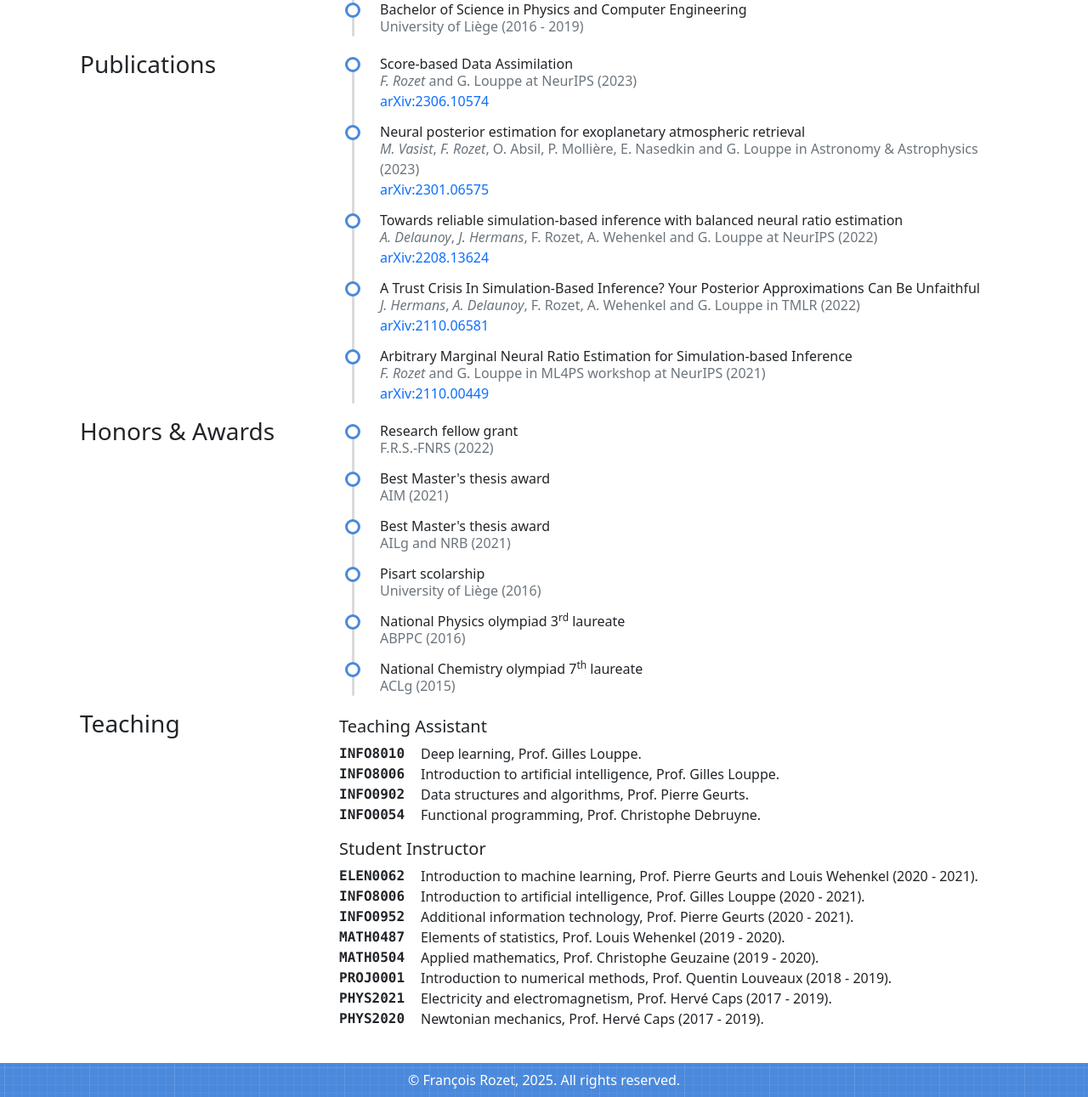
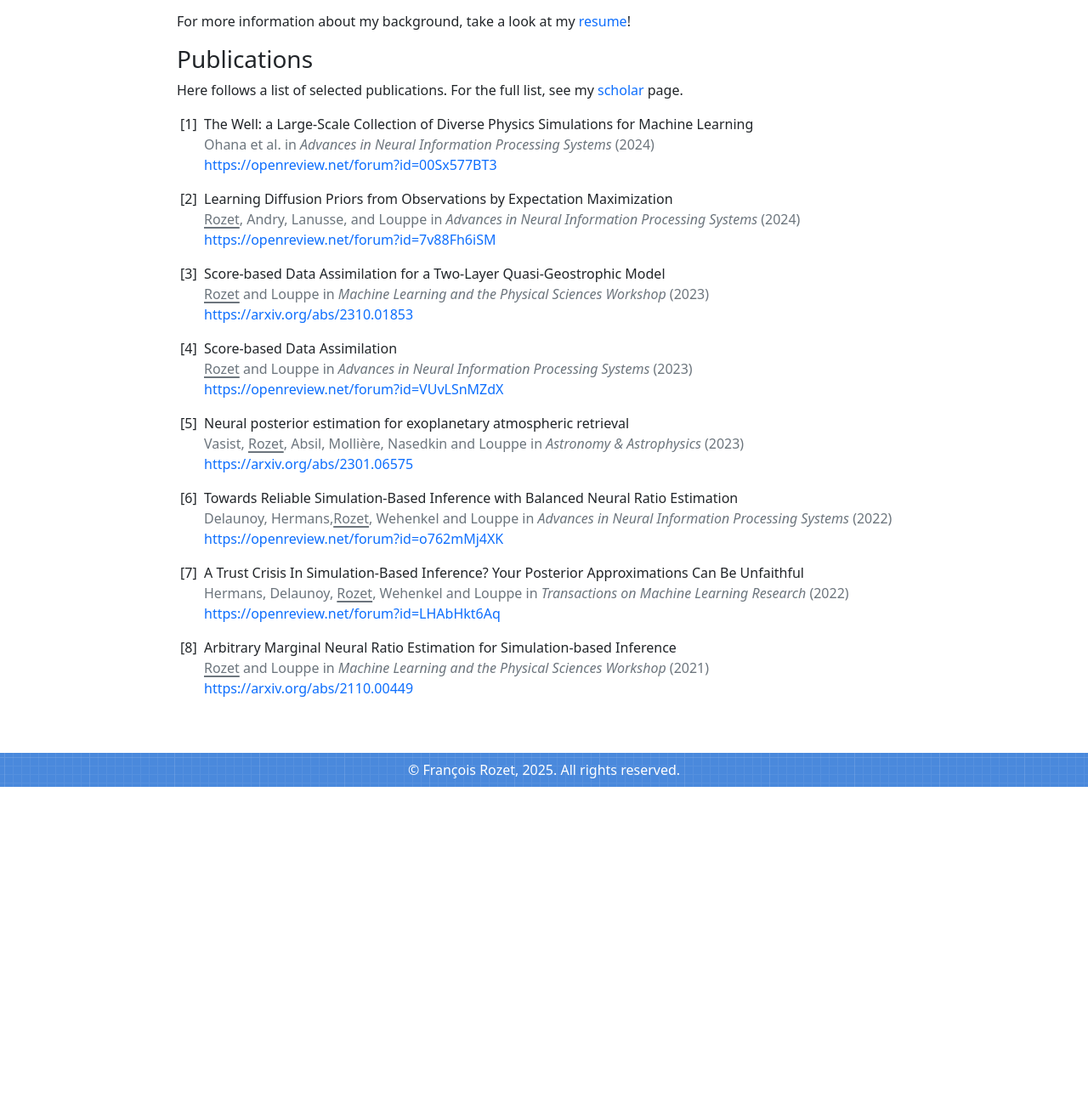
Before and after one commit to francois-rozet/francois-rozet.github.io, a plain HTML site: page index.html in a window 1280 px wide. Shown: the part 553-1844 px from the top of the page at 85% size. After the commit the page ends 1479 px from the top, so only its background shows below. Drawn offline with nearby package versions, Linux system fonts and the light colour scheme.

Commit message:
Simplify design and add resume

```diff
--- a/css/main.css
+++ b/css/main.css
@@ -1,14 +1,18 @@
 :root {
   --flat-blue: #4a89dc;
-  --flat-grey: #dadada;
 }
 
 a {
   text-decoration: none;
 }
 
-.fw-semibold {
-  font-weight: 500;
+u {
+  text-decoration-thickness: 0.1em;
+  text-underline-offset: 0.2em;
+}
+
+body .container {
+  max-width: 960px;
 }
 
 header {
@@ -66,72 +70,12 @@ header .socials > a:hover {
   }
 }
 
-main {
-  display: grid;
-  grid-template-columns: auto;
-  column-gap: 2rem;
+#publications > ol > li::marker {
+  content: "[" counter(list-item) "]  ";
 }
 
-main > h3 {
-  margin-top: 2rem;
-}
-
-@media (min-width: 768px) {
-  main {
-    grid-template-columns: 25% auto;
-  }
-
-  main > h3 {
-    margin-top: 0;
-  }
-}
-
-ul.timeline {
-  position: relative;
-  list-style-type: none;
-}
-
-ul.timeline:before {
-  position: absolute;
-  background: var(--flat-grey);
-  border-radius: 1.5px;
-  content: ' ';
-  height: 100%;
-  left: calc(1rem - 1.5px);
-  width: 3px;
-}
-
-ul.timeline > li {
-  margin: 0 0 1rem 1rem;
-}
-
-ul.timeline > li:before {
-  position: absolute;
-  background: white;
-  border: 3px solid var(--flat-blue);
-  border-radius: 50%;
-  content: ' ';
-  height: 18px;
-  left: calc(1rem - 9px);
-  width: 18px;
-}
-
-#teaching dl {
-  display: grid;
-}
-
-#teaching dl > dt {
-  font-family: var(--bs-font-monospace);
-}
-
-@media (min-width: 768px) {
-  #teaching dl {
-    grid-template-columns: 6rem auto;
-  }
-
-  #teaching dl > dd {
-    margin-bottom: 0;
-  }
+#publications > ol > li > p:not(:last-child) {
+  margin-bottom: 0;
 }
 
 footer {
--- a/index.html
+++ b/index.html
@@ -16,12 +16,13 @@
     <header class="text-center text-white">
       <div class="container p-5">
         <div>
-          <img class="shadow" src="files/avatar.jpeg" alt="My nephew and I.">
+          <img class="shadow" src="files/avatar.jpg">
         </div>
         <div class="text-md-start">
           <h1>François Rozet</h1>
           <p>PhD student in Deep Learning at ULiège</p>
           <div class="socials fs-3">
+            <a href="https://raw.githubusercontent.com/francois-rozet/resume/main/resume.pdf" title="Resume"><i class="fa-solid fa-file-lines"></i></a>
             <a href="mailto:francois.rozet@uliege.be" title="Mail"><i class="fa fa-envelope"></i></a>
             <a href="https://scholar.google.com/citations?user=C-WS1pwAAAAJ" title="Google Scholar"><i class="fa fa-graduation-cap"></i></a>
             <a href="https://github.com/francois-rozet" title="GitHub"><i class="fab fa-github"></i></a>
@@ -31,123 +32,59 @@
       </div>
     </header>
 
-    <main class="container p-4">
+    <main class="container p-5">
       <h3>About me</h3>
-      <section id="about">
-        <p>My name is François. I am a PhD student in deep learning under the supervision of Prof. <a href="https://glouppe.github.io">Gilles Louppe</a> at the <a href="https://www.uliege.be/">University of Liège</a> in Belgium. My research mainly consists in developing and applying deep learning methods to Bayesian inference problems in large-scale dynamical systems (oceans, atmospheres, ...). My work lies at the intersection of many subjects, most notably density estimation, generative modeling and inverse problems.</p>
-      </section>
-
-      <h3>Education</h3>
-      <section id="education" class="mt-2">
-        <ul class="timeline">
-          <li>
-            <p class="fw-semibold lh-1 mb-0">PhD in Machine Learning</p>
-            <p class="text-muted">University of Liège (since 2021)</p>
-          </li>
-          <li>
-            <p class="fw-semibold lh-1 mb-0">Master of Science in Data Science and Engineering</p>
-            <p class="text-muted">University of Liège (2019 - 2021)</p>
-          </li>
-          <li>
-            <p class="fw-semibold lh-1 mb-0">Bachelor of Science in Physics and Computer Engineering</p>
-            <p class="text-muted">University of Liège (2016 - 2019)</p>
-          </li>
-        </ul>
+      <section id="about" style="text-align: justify;">
+        <p>Hi, my name is François! I am a PhD student in deep learning under the supervision of Prof. <a href="https://glouppe.github.io">Gilles Louppe</a> at the <a href="https://www.uliege.be/">University of Liège</a> in Belgium. My research consists in developing and applying deep learning methods to Bayesian inference problems in large-scale dynamical systems (oceans, atmospheres, ...). I am interested in many topics, including generative modeling, inverse problems, and physics emulation, both from an application and theoretical perspective.</p>
+        <p>I am also passionate about software development and open-source software. I regularly contribute to open-source projects and have published several libraries with thousands of daily users such as <a href="https://github.com/probabilists/zuko">Zuko</a>, <a href="https://github.com/francois-rozet/piqa">PIQA</a> and <a href="https://github.com/francois-rozet/inox">Inox</a>.</p>
+        <p>For more information about my background, take a look at my <a href="https://raw.githubusercontent.com/francois-rozet/resume/main/resume.pdf">resume</a>!</p>
       </section>
 
       <h3>Publications</h3>
-      <section id="publications" class="mt-2">
-        <ul class="timeline">
+      <section id="publications">
+        <p>Here follows a list of selected publications. For the full list, see my <a href="https://scholar.google.com/citations?user=C-WS1pwAAAAJ">scholar</a> page.</p>
+        <ol>
           <li>
-            <p class="fw-semibold lh-1 mb-0">Score-based Data Assimilation</p>
-            <p class="text-muted mb-0"><i>F. Rozet</i> and G. Louppe at NeurIPS (2023)</p>
-            <p><a href="https://arxiv.org/abs/2306.10574">arXiv:2306.10574</a></p>
+            <p>The Well: a Large-Scale Collection of Diverse Physics Simulations for Machine Learning</p>
+            <p class="text-muted">Ohana et al. in <i>Advances in Neural Information Processing Systems</i> (2024)</p>
+            <p><a href="https://openreview.net/forum?id=00Sx577BT3">https://openreview.net/forum?id=00Sx577BT3</a></p>
           </li>
           <li>
-            <p class="fw-semibold lh-1 mb-0">Neural posterior estimation for exoplanetary atmospheric retrieval</p>
-            <p class="text-muted mb-0"><i>M. Vasist</i>, <i>F. Rozet</i>, O. Absil, P. Mollière, E. Nasedkin and G. Louppe in Astronomy & Astrophysics (2023)</p>
-            <p><a href="https://arxiv.org/abs/2301.06575">arXiv:2301.06575</a></p>
+            <p>Learning Diffusion Priors from Observations by Expectation Maximization</p>
+            <p class="text-muted"><u>Rozet</u>, Andry, Lanusse, and Louppe in <i>Advances in Neural Information Processing Systems</i> (2024)</p>
+            <p><a href="https://openreview.net/forum?id=7v88Fh6iSM">https://openreview.net/forum?id=7v88Fh6iSM</a></p>
           </li>
           <li>
-            <p class="fw-semibold lh-1 mb-0">Towards reliable simulation-based inference with balanced neural ratio estimation</p>
-            <p class="text-muted mb-0"><i>A. Delaunoy</i>, <i>J. Hermans</i>, F. Rozet, A. Wehenkel and G. Louppe at NeurIPS (2022)</p>
-            <p><a href="https://arxiv.org/abs/2208.13624">arXiv:2208.13624</a></p>
+            <p>Score-based Data Assimilation for a Two-Layer Quasi-Geostrophic Model</p>
+            <p class="text-muted"><u>Rozet</u> and Louppe in <i>Machine Learning and the Physical Sciences Workshop</i> (2023)</p>
+            <p><a href="https://arxiv.org/abs/2310.01853">https://arxiv.org/abs/2310.01853</a></p>
           </li>
           <li>
-            <p class="fw-semibold lh-1 mb-0">A Trust Crisis In Simulation-Based Inference? Your Posterior Approximations Can Be Unfaithful</p>
-            <p class="text-muted mb-0"><i>J. Hermans</i>, <i>A. Delaunoy</i>, F. Rozet, A. Wehenkel and G. Louppe in TMLR (2022)</p>
-            <p><a href="https://arxiv.org/abs/2110.06581">arXiv:2110.06581</a></p>
+            <p>Score-based Data Assimilation</p>
+            <p class="text-muted"><u>Rozet</u> and Louppe in <i>Advances in Neural Information Processing Systems</i> (2023)</p>
+            <p><a href="https://openreview.net/forum?id=VUvLSnMZdX">https://openreview.net/forum?id=VUvLSnMZdX</a></p>
           </li>
           <li>
-            <p class="fw-semibold lh-1 mb-0">Arbitrary Marginal Neural Ratio Estimation for Simulation-based Inference</p>
-            <p class="text-muted mb-0"><i>F. Rozet</i> and G. Louppe in ML4PS workshop at NeurIPS (2021)</p>
-            <p><a href="https://arxiv.org/abs/2110.00449">arXiv:2110.00449</a></p>
+            <p>Neural posterior estimation for exoplanetary atmospheric retrieval</p>
+            <p class="text-muted">Vasist, <u>Rozet</u>, Absil, Mollière, Nasedkin and Louppe in <i>Astronomy & Astrophysics</i> (2023)</p>
+            <p><a href="https://arxiv.org/abs/2301.06575">https://arxiv.org/abs/2301.06575</a></p>
+          </li>
+          <li>
+            <p>Towards Reliable Simulation-Based Inference with Balanced Neural Ratio Estimation</p>
+            <p class="text-muted">Delaunoy, Hermans,<u>Rozet</u>, Wehenkel and Louppe in <i>Advances in Neural Information Processing Systems</i> (2022)</p>
+            <p><a href="https://openreview.net/forum?id=o762mMj4XK">https://openreview.net/forum?id=o762mMj4XK</a></p>
+          </li>
+          <li>
+            <p>A Trust Crisis In Simulation-Based Inference? Your Posterior Approximations Can Be Unfaithful</p>
+            <p class="text-muted">Hermans, Delaunoy, <u>Rozet</u>, Wehenkel and Louppe in <i>Transactions on Machine Learning Research</i> (2022)</p>
+            <p><a href="https://openreview.net/forum?id=LHAbHkt6Aq">https://openreview.net/forum?id=LHAbHkt6Aq</a></p>
+          </li>
+          <li>
+            <p>Arbitrary Marginal Neural Ratio Estimation for Simulation-based Inference</p>
+            <p class="text-muted"><u>Rozet</u> and Louppe in <i>Machine Learning and the Physical Sciences Workshop</i> (2021)</p>
+            <p><a href="https://arxiv.org/abs/2110.00449">https://arxiv.org/abs/2110.00449</a></p>
           </li>
         </ul>
-      </section>
-
-      <h3>Honors & Awards</h3>
-      <section id="honors" class="mt-2">
-        <ul class="timeline">
-          <li>
-            <p class="fw-semibold lh-1 mb-0">Research fellow grant</p>
-            <p class="text-muted">F.R.S.-FNRS (2022)</p>
-          </li>
-          <li>
-            <p class="fw-semibold lh-1 mb-0">Best Master's thesis award</p>
-            <p class="text-muted">AIM (2021)</p>
-          </li>
-          <li>
-            <p class="fw-semibold lh-1 mb-0">Best Master's thesis award</p>
-            <p class="text-muted">AILg and NRB (2021)</p>
-          </li>
-          <li>
-            <p class="fw-semibold lh-1 mb-0">Pisart scolarship</p>
-            <p class="text-muted">University of Liège (2016)</p>
-          </li>
-          <li>
-            <p class="fw-semibold lh-1 mb-0">National Physics olympiad 3<sup>rd</sup> laureate</p>
-            <p class="text-muted">ABPPC (2016)</p>
-          </li>
-          <li>
-            <p class="fw-semibold lh-1 mb-0">National Chemistry olympiad 7<sup>th</sup> laureate</p>
-            <p class="text-muted">ACLg (2015)</p>
-          </li>
-        </ul>
-      </section>
-
-      <h3>Teaching</h3>
-      <section id="teaching" class="mt-2">
-        <h5>Teaching Assistant</h5>
-        <dl>
-          <dt>INFO8010</dt>
-          <dd>Deep learning, Prof. Gilles Louppe.</dd>
-          <dt>INFO8006</dt>
-          <dd>Introduction to artificial intelligence, Prof. Gilles Louppe.</dd>
-          <dt>INFO0902</dt>
-          <dd>Data structures and algorithms, Prof. Pierre Geurts.</dd>
-          <dt>INFO0054</dt>
-          <dd>Functional programming, Prof. Christophe Debruyne.</dd>
-        </dl>
-        <h5>Student Instructor</h5>
-        <dl>
-          <dt>ELEN0062</dt>
-          <dd>Introduction to machine learning, Prof. Pierre Geurts and Louis Wehenkel (2020 - 2021).</dd>
-          <dt>INFO8006</dt>
-          <dd>Introduction to artificial intelligence, Prof. Gilles Louppe (2020 - 2021).</dd>
-          <dt>INFO0952</dt>
-          <dd>Additional information technology, Prof. Pierre Geurts (2020 - 2021).</dd>
-          <dt>MATH0487</dt>
-          <dd>Elements of statistics, Prof. Louis Wehenkel (2019 - 2020).</dd>
-          <dt>MATH0504</dt>
-          <dd>Applied mathematics, Prof. Christophe Geuzaine (2019 - 2020).</dd>
-          <dt>PROJ0001</dt>
-          <dd>Introduction to numerical methods, Prof. Quentin Louveaux (2018 - 2019).</dd>
-          <dt>PHYS2021</dt>
-          <dd>Electricity and electromagnetism, Prof. Hervé Caps (2017 - 2019).</dd>
-          <dt>PHYS2020</dt>
-          <dd>Newtonian mechanics, Prof. Hervé Caps (2017 - 2019).</dd>
-        </dl>
       </section>
     </main>
 
```
Also changed, not shown: files/avatar.jpeg (deleted), files/avatar.jpg (added).
